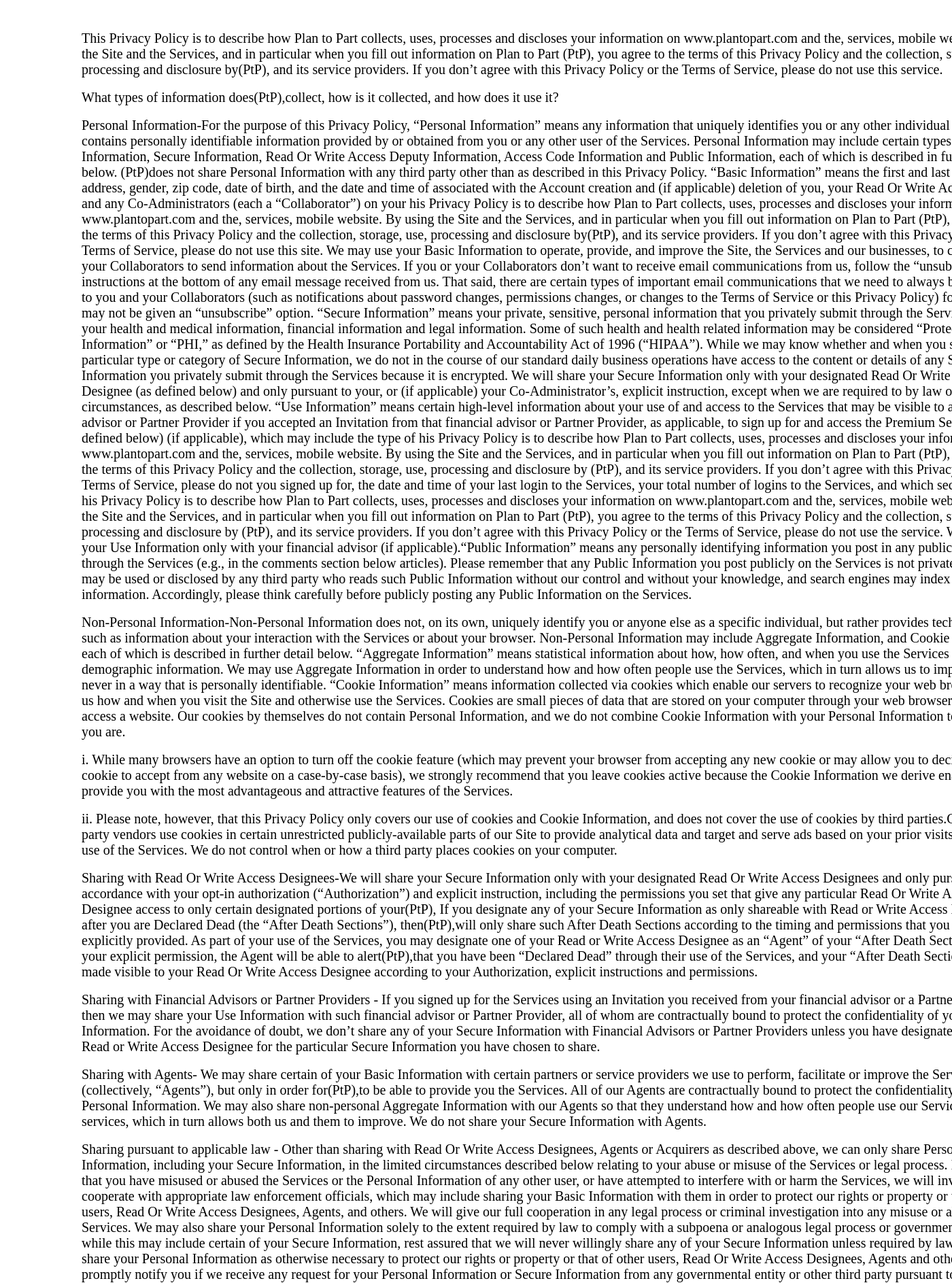
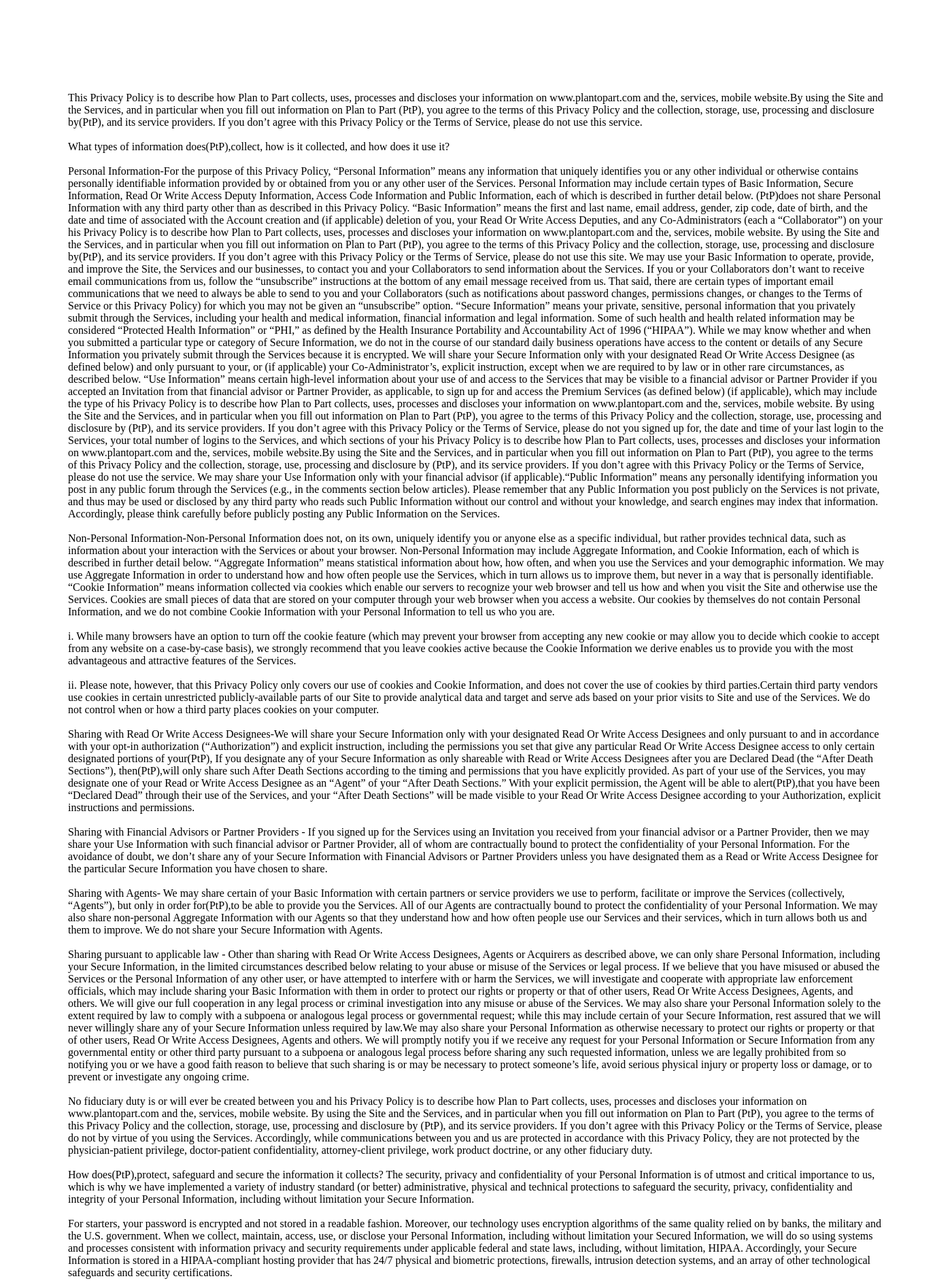
Before and after one commit to Plan-to-Part-Project/Plan-to-Part-Week-1, a PHP site: page /formPage/privacy.html in a window 1400 px wide; the page is wider, and only the part inside the window is pictured. Shown: the part 423-2310 px from the top of that part at 68% size. Run offline with PHP 8.4, Linux system fonts and the light colour scheme; some libraries are stand-ins or nearby versions; some web fonts are replaced.

Commit message:
fix privacy css

```diff
--- a/formPage/privacy.html
+++ b/formPage/privacy.html
@@ -69,8 +69,7 @@
     </div>
     <br>
     <br>
-    <div id="information">
-        <div class="topics">
+        <div style=margin:100px; class="topics">
             <p>
                 This Privacy Policy is to describe how Plan to Part collects, uses, processes and discloses your
                 information on www.plantopart.com and the, services, mobile website.By using the Site and the Services,
@@ -270,7 +269,6 @@
                 mariagmorse@gmail.com
             </p>
         </div>
-    </div>
 </section>
 
 
--- a/loginPage/login.php
+++ b/loginPage/login.php
@@ -1,5 +1,5 @@
 <?php
-require "C:\Users\Michael\PhpstormProjects\Plan-to-Part-Week-1/vendor\autoload.php";
+require "/Users/christy/PhpstormProjects/PTPLink/Plan-to-Part-Week-1/vendor/autoload.php";
 use Kreait\Firebase\Factory;
 use Kreait\Firebase\ServiceAccount;
 use Kreait\Firebase\Auth;
```
